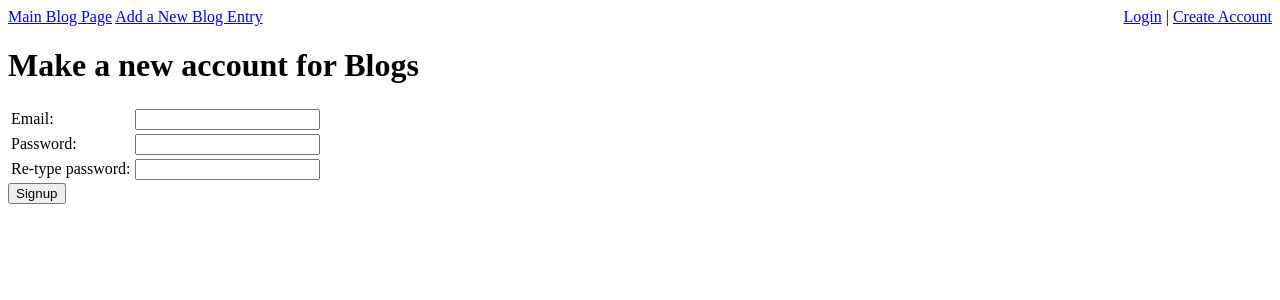
After one commit to cuhulainn/lc101-blogz, a Flask app: page /signup in a window 1280 px wide. The commit adds this page. Shown: the top 300 px of the page. Run offline with Flask 2, Linux system fonts and the light colour scheme.

Commit message:
Added User class, login/logout/signup handlers and login and signup templates

```diff
--- a/main.py
+++ b/main.py
@@ -1,24 +1,103 @@
-from flask import Flask, request, redirect, render_template
+from flask import Flask, request, redirect, render_template, flash, session
 from flask_sqlalchemy import SQLAlchemy
 
 app = Flask(__name__)
 app.config['DEBUG'] = True
-app.config['SQLALCHEMY_DATABASE_URI'] = "mysql+pymysql://build-a-blog:build-a-blog@localhost:8889/build-a-blog"
+app.config['SQLALCHEMY_DATABASE_URI'] = "mysql+pymysql://blogz:blogz@localhost:8889/blogz"
 app.config['SQLALCHEMY_ECHO'] = True
 db = SQLAlchemy(app)
+app.secret_key = 'gz7QOJv7OFXVsdfqe4257'
 
 class Blog(db.Model):
 
-    id = db.Column(db.Integer, primary_key=True)
-    title = db.Column(db.String(255))
-    body = db.Column(db.Text)
+  id = db.Column(db.Integer, primary_key=True)
+  title = db.Column(db.String(255))
+  body = db.Column(db.Text)
+  owner_id = db.Column(db.Integer, db.ForeignKey('user.id'))
 
-    def __init__(self, title, body):
-        self.title = title
-        self.body = body
+  def __init__(self, title, body, owner):
+      self.title = title
+      self.body = body
+      self.owner = owner
+
+class User(db.Model):
+  id = db.Column(db.Integer, primary_key=True)
+  email = db.Column(db.String(255), unique=True)
+  password = db.Column(db.String(255))
+  blogs = db.relationship('Blog', backref = 'owner')
+
+  def __init__(self, email, password):
+    self.email = email
+    self.password = password
+
+@app.before_request
+def require_login():
+    allowed_routes = ['login', 'signup', 'list_blogs', 'index']
+    if request.endpoint not in allowed_routes and 'email' not in session:
+        return redirect('/login')
+
+@app.route("/login", methods=["GET","POST"])
+def login():
+  if request.method == "POST":
+    # Collect user inputs and identify user by email entered
+    email = request.form["email"]
+    password = request.form["password"]
+    user = User.query.filter_by(email=email).first()
+
+    # if user is not found:
+    if not user:
+      flash("User not found, please try again, or click the link at right to sign up!", "error")
+
+    # if user is found and password is incorrect:
+    if user and user.password != password:
+      flash("Account found, but the password is incorrect. Please try again.", "error")
+
+    # If user is found and password is correct, log the user in:
+    if user and user.password == password:
+      session["email"] = email
+      flash("Logged in!", "success")
+      return redirect("/newpost")
+
+  return render_template("login.html")
+
+@app.route("/signup", methods=["GET","POST"])
+def signup():
+  if request.method == "POST":
+    # Collect user inputs
+    email = request.form["email"]
+    password = request.form["password"]
+    verify = request.form["verify"]
+
+    existing_user = User.query.filter_by(email=email).first()
+
+    if not email or not password or not verify:
+      flash("You didn't complete the form, please try again!", "error")
+
+    if not password == verify:
+      flash("The passwords did not match, please try again!", "error")
+
+    if existing_user:
+      flash("That email address has already been registered, please login!", "error")
+
+    if not 3 <= len(password) <= 20 or 3 <= len(email) <= 20:
+      flash("The fields must be between 3 and 20 characters, please try again!", "error")
+
+    if not existing_user and password == verify :
+      new_user = User(email, password)
+      db.session.add(new_user)
+      db.session.commit()
+      session["email"] = email
+      return redirect("/newpost")
+
+  return render_template("signup.html")
+
+@app.route("/logout")
+def logout():
+  del session['email']
+  return redirect('/blog')
 
 @app.route("/blog")
-def index():
+def list_blogs():
   # when the GET request comes without a query param:
   if not request.args.get('id'):
     blogs = Blog.query.all()
@@ -32,6 +111,9 @@ def index():
 
 @app.route("/newpost", methods=["GET","POST"])
 def new_post():
+  # Define the owner
+  owner = User.query.filter_by(email=session['email']).first()
+
   # For POST requests:
   if request.method == "POST":
 
@@ -52,7 +134,7 @@ def new_post():
 
     # If no errors, post entry and redirect to blog page with query param:
     if not title_blank and not body_blank:
-      new_entry = Blog(blog_title, blog_body)
+      new_entry = Blog(blog_title, blog_body, owner)
       db.session.add(new_entry)
       db.session.commit()
 
--- a/templates/base.html
+++ b/templates/base.html
@@ -3,14 +3,35 @@
     <head>
         <title>{{title}}</title>
         <style>
-            .error { color: red; }
+            .error { color: red; font-weight: bold;}
+            .success { color: green; font-weight: bold;}
         </style>
     </head>
     <body>
+        <div style='float: right'>
+                {% if 'email' in session %}
+                    Logged in as {{ session['email'] }}
+                    <form action="/logout">
+                    <input type="submit" value="Log Out" />
+                    </form>
+                {% else %}
+                    <a href="login">Login</a> | <a href="signup">Create Account</a>
+                {% endif %}
+        </div>
         <nav>
             <a href="/blog">Main Blog Page</a>
             <a href="/newpost">Add a New Blog Entry</a>
         </nav>
+
+        {% with messages = get_flashed_messages(with_categories=True) %}
+        {% if messages %}
+        <ul class=flashes>
+            {% for category,message in messages %}
+            <li class="{{category}}">{{ message }}</li>
+            {% endfor %}
+        </ul>
+        {% endif %}
+        {% endwith %}
 
         {% block content %}
         {% endblock %}
--- /dev/null
+++ b/templates/signup.html
@@ -0,0 +1,22 @@
+{% extends "base.html" %}
+
+{% block content %}
+    <h1>Make a new account for Blogs</h1>
+    <form action="/signup" method="POST">
+        <table>
+            <tr>
+                <td><label for="email">Email:</label></td>
+                <td><input type="email" id="email" name="email" value="{{ email }}"></td>
+            </tr>
+            <tr>
+                <td><label for="password">Password:</label></td>
+                <td><input type="password" id="password" name="password"></td>
+            </tr>
+            <tr>
+                <td><label for="verify">Re-type password:</label></td>
+                <td><input type="password" id="verify" name="verify"></td>
+            </tr>
+        </table>
+        <input type="submit" value="Signup">
+    </form>
+{% endblock %}
```
Also changed, not shown: templates/login.html (added, +20 -0 lines). Lines whose indentation alone changed are shown as unchanged.
